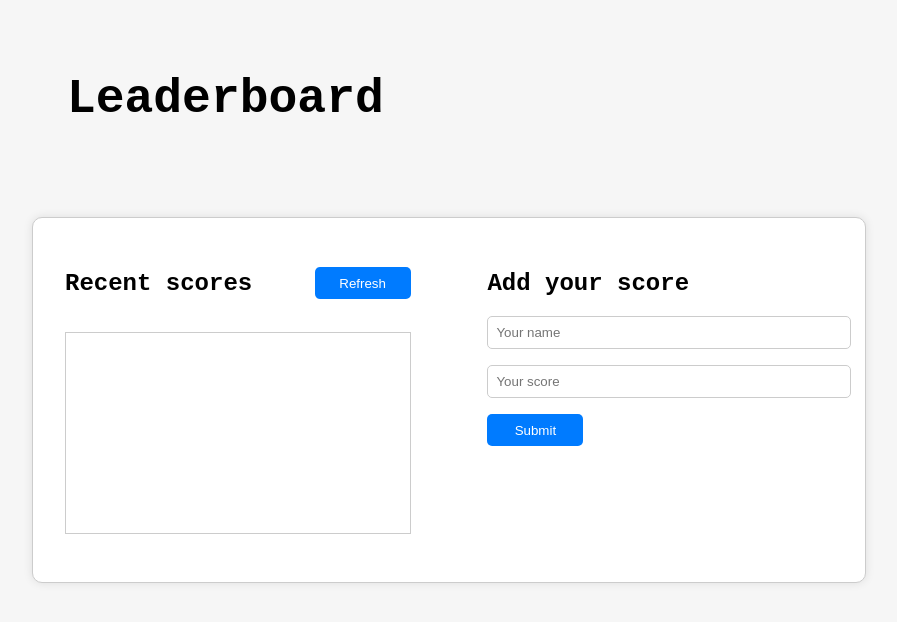
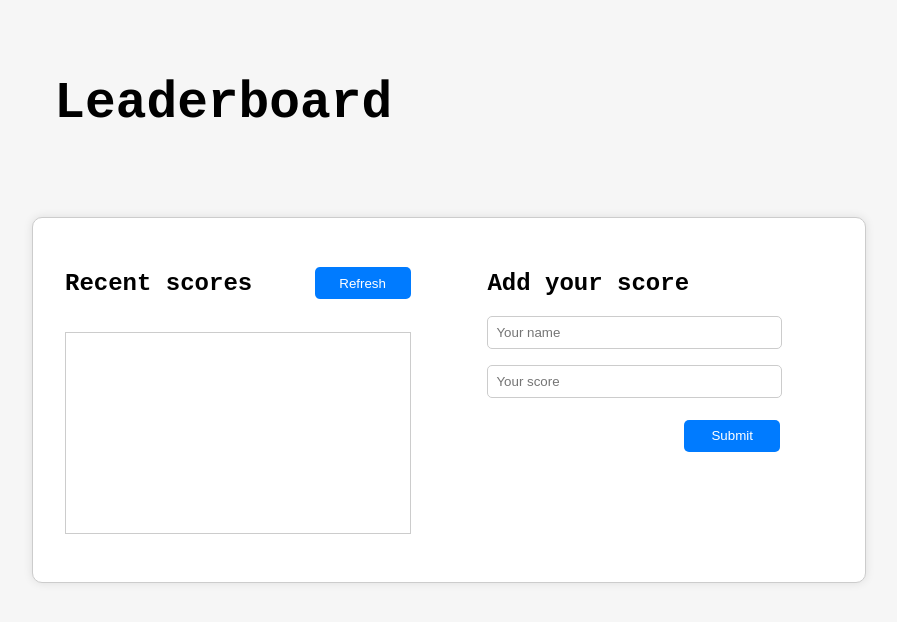
Before and after one commit to CVILLA09/Leaderboard, a website built with webpack: page src/index.html in a window 1280 px wide. Shown: the whole page, without its empty margins (191-1088 px from the left). Built offline with nearby package versions, Linux system fonts and the light colour scheme.

Commit message:
Update styles.css

```diff
--- a/src/index.html
+++ b/src/index.html
@@ -22,9 +22,11 @@
         </article>
         <article class="add-score">
             <h2>Add your score</h2>
-            <input id="new-name" placeholder="Your name">
-            <input id="new-score" placeholder="Your score">
-            <button class="submit-button" id="submit">Submit</button>
+            <div class="input-container">
+                <input id="new-name" placeholder="Your name">
+                <input id="new-score" placeholder="Your score">
+                <button class="submit-button" id="submit">Submit</button>
+            </div>
         </article>
     </section>
     <script src="./dist/main.js"></script>
--- a/src/styles.css
+++ b/src/styles.css
@@ -16,7 +16,7 @@ body {
     left: 35%;
     transform: translateX(-60%);
     text-align: center;
-    font-size: xxx-large;
+    font-size: 4vw;
 }
 
 .leader-board {
@@ -64,8 +64,23 @@ button:hover {
     background-color: #0056b3;
 }
 
+.input-container {
+    display: flex;
+    flex-direction: column;
+    justify-content: space-between;
+    height: 100%;
+}
+
+.submit-button {
+    position: relative;
+    top: -80px;
+    right: -72px;
+    align-self: flex-end;
+    margin: auto;
+}
+
 input {
-    width: 100%;
+    width: 80%;
     padding: 0.5rem;
     margin-bottom: 1rem;
     border: 1px solid #ccc;
```
